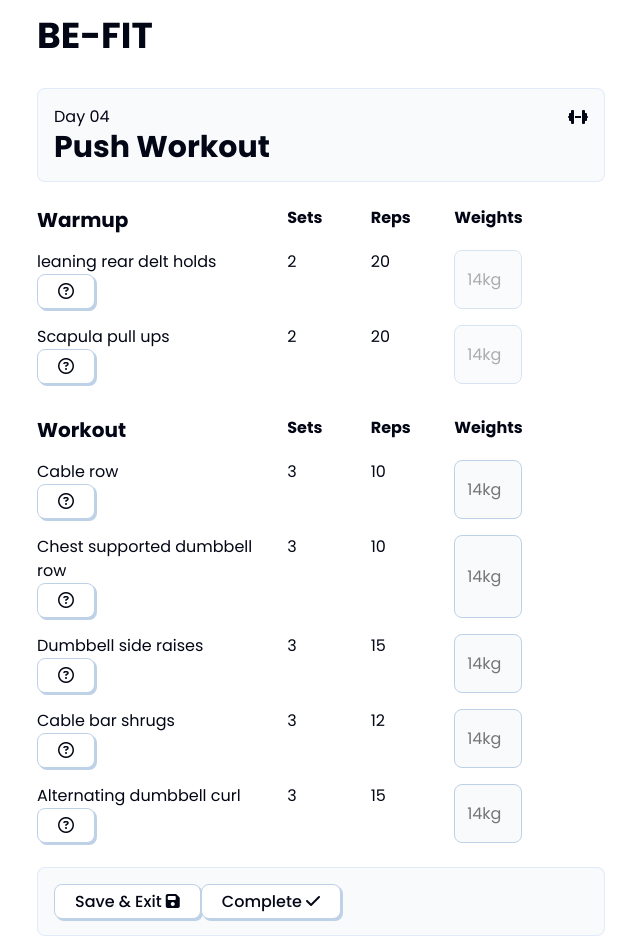
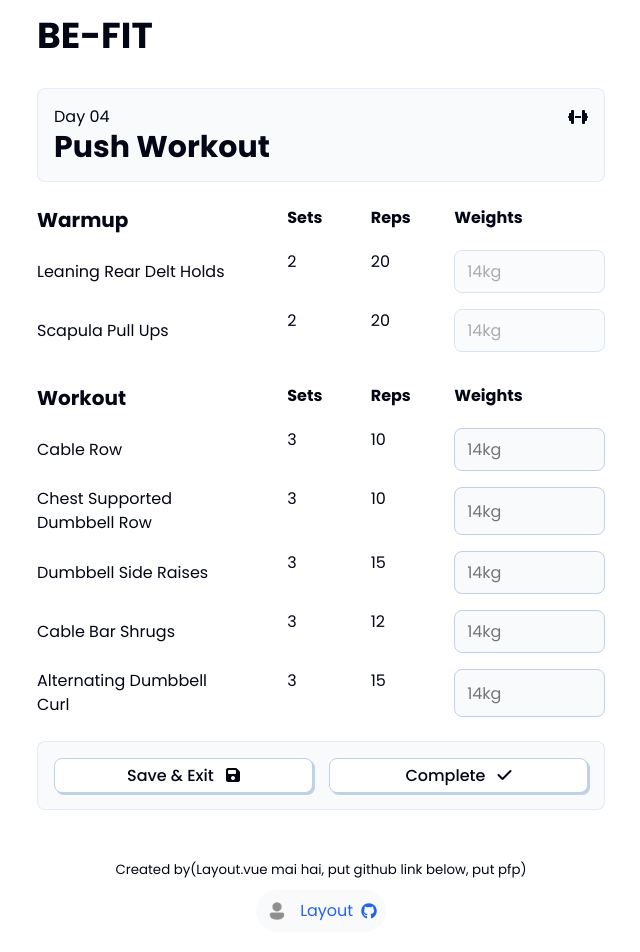
Before and after one commit to Sai-Santosh-Pal/be-fit, a Vue app: page / in a window 1280 px wide. Shown: the top 952 px of the page, without its empty margins (319-959 px from the left). Built offline with nearby package versions, Linux system fonts and the light colour scheme; a web font is replaced by a local one.

Commit message:
workout page done(only ui not working)

```diff
--- a/src/components/pages/Workout.vue
+++ b/src/components/pages/Workout.vue
@@ -48,7 +48,7 @@
                 <input class="grid-weights" placeholder="14kg" type="text" />
             </div>
         </div>
-        <div class="card">
+        <div class="card workout-btns">
             <button>Save & Exit <i class="fa-solid fa-save"></i></button>
             <button>Complete <i class="fa-solid fa-check"></i></button>
         </div>
@@ -66,7 +66,8 @@
         gap: 1.5rem;
     }
 
-    .plan-card-header {
+    .plan-card-header,
+    .workout-btns {
         display: flex;
         align-items: center;
         justify-content: space-between;
@@ -87,5 +88,46 @@
 
     .grid-name {
         grid-column: span 3 / span 3;
+        display: flex;
+        align-items: center;
+        gap: 1rem;
+    }
+
+    .grid-name button {
+        padding: 0;
+        border: none;
+        box-shadow: none;
+    }
+
+    .grid-name button:hover {
+        transform: none;
+        box-shadow: none;
+        color: var(--color-link);
+    }
+
+    .workout-grid-row .grid-name button {
+        opacity: 0;
+        pointer-events: none;
+    }
+
+    .workout-grid-row:hover .grid-name button {
+        opacity: 1;
+        pointer-events: all;
+    }
+
+    .grid-name p {
+        text-transform: capitalize;
+    }
+
+    .grid-weights {
+        grid-column: span 2 / span 2;
+    }
+
+    .workout-btns button {
+        flex: 1;
+    }
+
+    .workout-btns button i {
+        padding-left: 0.5rem;
     }
 </style>
```
